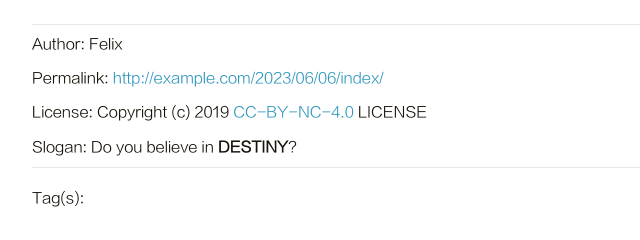
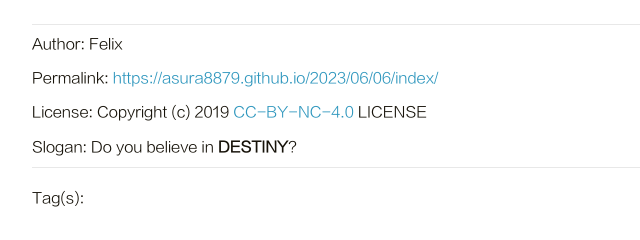
Before and after one commit to asura8879/asura8879.github.io, a plain HTML site: page 2023/06/06/index/index.html in a window 1280 px wide. Shown: the part 3076-3316 px from the top of the page, 218-858 px from the left. Drawn offline with Linux system fonts and the light colour scheme.

Commit message:
Site updated: 2023-06-06 21:36:19

```diff
--- a/2023/06/06/index/index.html
+++ b/2023/06/06/index/index.html
@@ -192,7 +192,7 @@
 
                     <p class="copyright-item">
                         <span>Permalink:</span>
-                        <span><a href="http://example.com/2023/06/06/index/">http://example.com/2023/06/06/index/</a></span>
+                        <span><a href="https://asura8879.github.io/2023/06/06/index/">https://asura8879.github.io/2023/06/06/index/</a></span>
                     </p>
 
 
```
